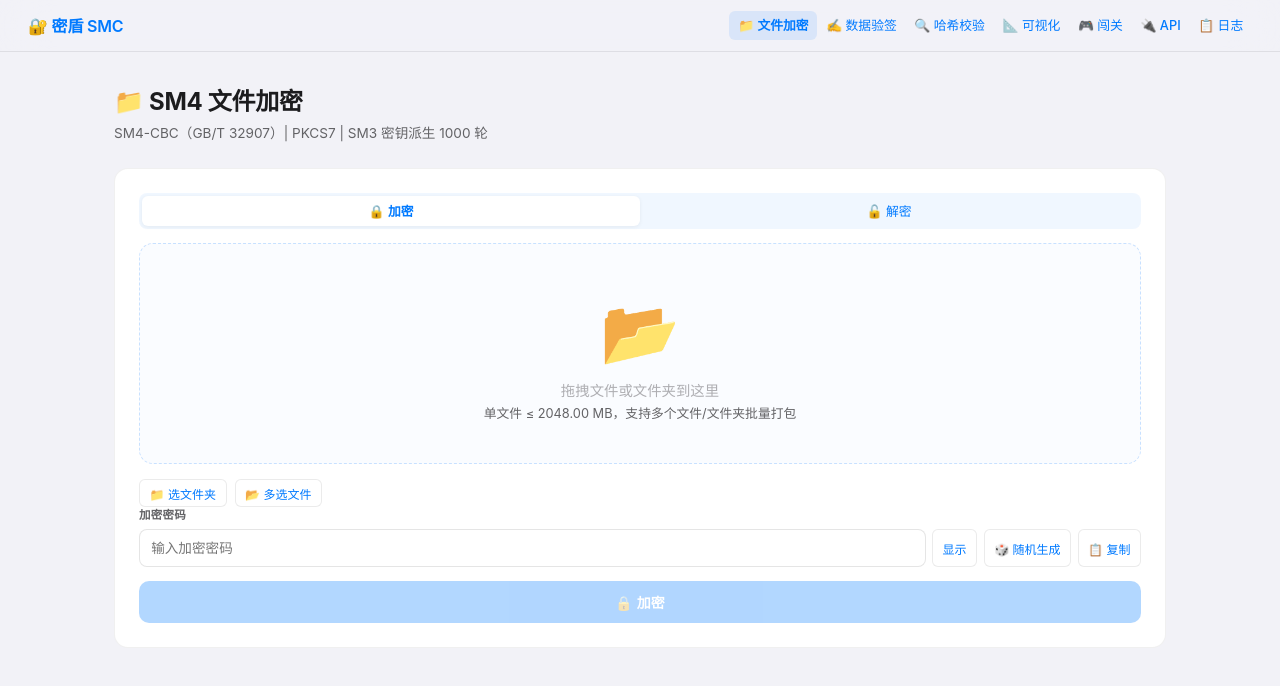
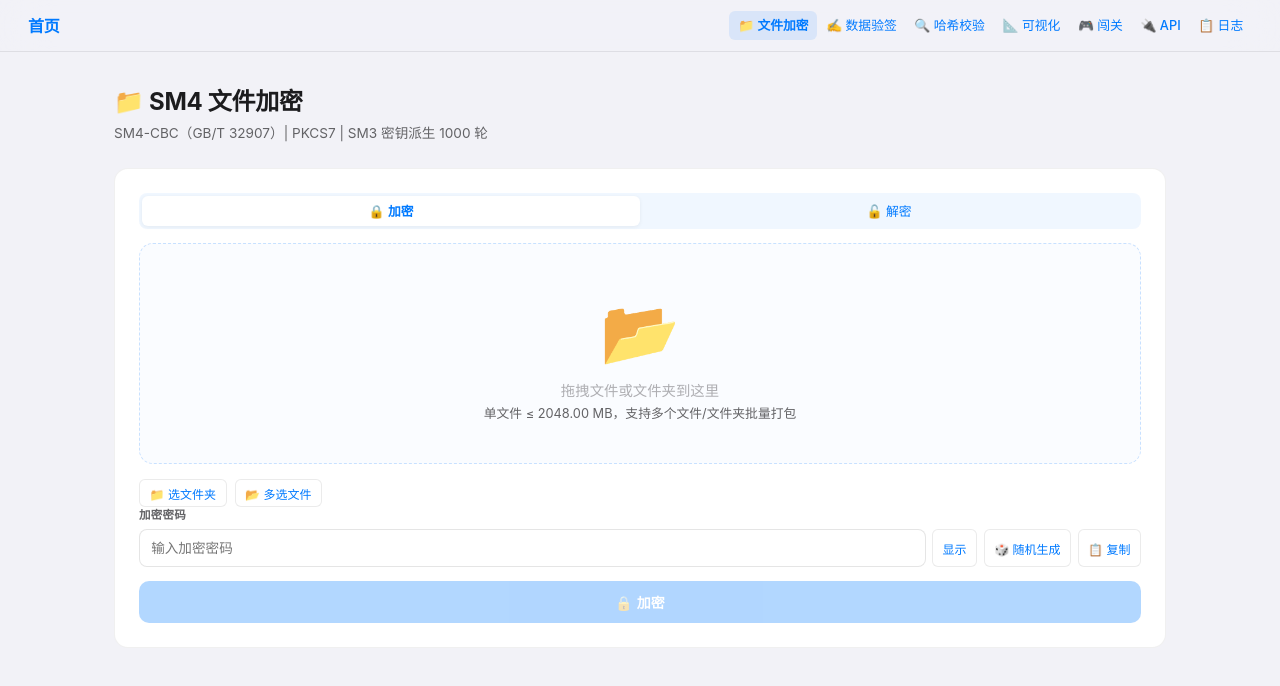
Before and after one commit to ljtatm5-crypto/smx, a Vue app in the folder crypto-platform/: page /#/file in a window 1280 px wide. Shown: the top 686 px of the page. Built offline with nearby package versions, Linux system fonts and the light colour scheme.

Commit message:
rename: 平台名称改为国密算法综合应用平台，Logo改为首页

```diff
--- a/crypto-platform/src/App.vue
+++ b/crypto-platform/src/App.vue
@@ -1,7 +1,7 @@
 <template>
   <div class="app">
     <nav class="navbar">
-      <router-link to="/" class="logo">🔐 密盾 SMC</router-link>
+      <router-link to="/" class="logo">首页</router-link>
       <div class="nav-links">
         <router-link to="/file">📁 文件加密</router-link>
         <router-link to="/sign">✍️ 数据验签</router-link>
--- a/crypto-platform/src/views/HomeView.vue
+++ b/crypto-platform/src/views/HomeView.vue
@@ -1,8 +1,8 @@
 <template>
   <div class="home">
     <section class="hero">
-      <h1>密盾 SMC</h1>
-      <p class="subtitle">轻量化 · 可视化 · 免部署 — 国密综合应用平台</p>
+      <h1>国密算法综合应用平台</h1>
+      <p class="subtitle">轻量化 · 可视化 · 免部署 — SM2 / SM3 / SM4</p>
       <p class="desc">SM4-CBC 文件加密 | SM2 数字签名验签 | SM3 哈希完整性校验。适配 Windows / 麒麟 / 统信 UOS，开放 API 供二次开发。</p>
       <p style="margin-top:1rem"><router-link to="/guide" class="guide-link">📖 新手指南：每个模块怎么用？点击查看 →</router-link></p>
     </section>
```
Also changed, not shown: crypto-platform/index.html (+1 -1 lines).
